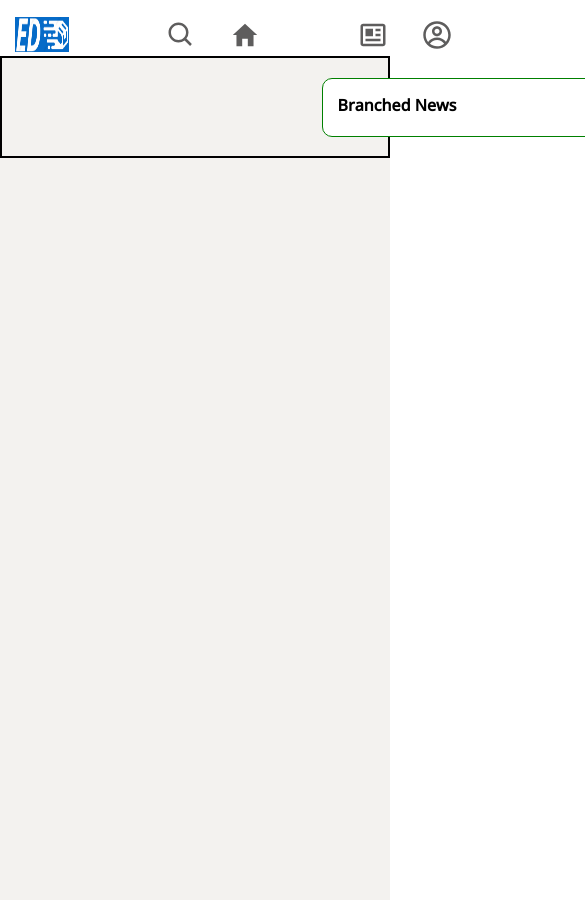
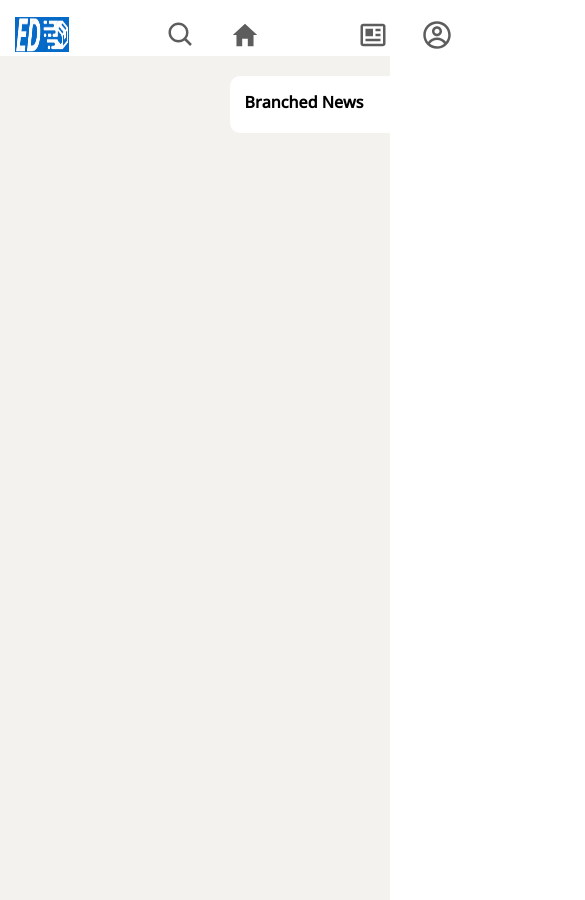
Before and after one commit to asbin2023/Branched, a React (Vite) app in the folder Mod2/: page / in a window 390 px wide. Shown: the top 900 px of the page, 585 px wide, since content can reach past the window. Built offline with nearby package versions, Linux system fonts and the light colour scheme; some icons are missing.

Commit message:
news styled

```diff
--- a/Mod2/src/styles/LeftDisplay.css
+++ b/Mod2/src/styles/LeftDisplay.css
@@ -8,19 +8,23 @@
   background-color: white;
   padding-bottom: 20px;
 }
+
 .left-container h1 {
   padding-top: 57px;
   font-size: 16px;
   margin-bottom: 5px;
 }
+
 .left-container h2 {
   font-size: 12px;
   color: rgba(0, 0, 0, 0.6);
 }
+
 .left-container .bg-img {
   border-top-left-radius: 10px;
   border-top-right-radius: 10px;
 }
+
 .left-container .headshot-img {
   margin-bottom: 43px;
   position: absolute;
@@ -41,6 +45,7 @@
   display: flex;
   flex-direction: column;
 }
+
 .middle-todo form input {
   margin-bottom: 10px;
   border: none;
@@ -49,6 +54,7 @@
   padding-left: 10px;
   outline: none;
 }
+
 .middle-todo form .the-two-buttons button {
   background-color: transparent;
   cursor: pointer;
@@ -58,6 +64,7 @@
   border-radius: 5px;
   box-shadow: 0.5px 0.3px 1px rgba(0, 0, 0, 0.162);
 }
+
 .middle-todo form .the-two-buttons button:hover {
   transition: 0.35s 0.01s;
   background-color: #0b66c2;
@@ -69,6 +76,7 @@
   display: flex;
   justify-content: space-around;
 }
+
 .map-todo {
   position: relative;
 
@@ -82,6 +90,7 @@
   margin-left: 45px;
   font-size: 13.5px;
 }
+
 .map-todo li .delete-todo {
   display: none;
 }
@@ -101,7 +110,7 @@
 
 .main-left-container {
   width: 225px;
-  margin-right: 3%;
+  margin-right: 2%;
   min-height: 0;
   max-height: 200px;
   background-color: white;
@@ -110,10 +119,23 @@
   position: fixed;
 }
 
+@media screen and (max-width: 1100px) {
+  .main-left-container {
+    width: 200px;
+  }
+
+  .left-container .bg-img {
+    width: 200px;
+  }
+
+}
+
 @media screen and (max-width: 750px) {
   .main-left-container {
     width: 200px;
   }
+
+
   .left-container .bg-img {
     width: 200px;
   }
@@ -125,12 +147,14 @@
     margin-bottom: 20px;
     min-height: 0;
     max-height: 10%;
-    margin-right: 3%;
+    margin-right: 2%;
     position: static;
   }
+
   .left-container .bg-img {
     width: 100%;
   }
+
   .map-todo {
     padding-bottom: 30px;
     width: 50%;
@@ -141,7 +165,6 @@
 @media screen and (max-width: 300px) {
   .main-left-container {
     width: 100%;
-
     margin-bottom: 20px;
   }
 }
--- a/Mod2/src/styles/MiddleDisplay.css
+++ b/Mod2/src/styles/MiddleDisplay.css
@@ -21,6 +21,7 @@
   border: 2px solid white;
   margin-right: 8px;
 }
+
 .middle-image-input input {
   padding-left: 16px;
   width: 100%;
@@ -29,19 +30,23 @@
   outline: none;
   border: 1px solid rgba(128, 128, 128, 0.747);
 }
+
 .middle-three {
   margin-top: 6px;
   display: flex;
   justify-content: space-evenly;
   align-items: center;
 }
+
 .middle-three label {
   display: flex;
   align-items: center;
 }
+
 .middle-three label .photo-icon {
   margin-right: 5px;
 }
+
 .middle-three button,
 .middle-three label {
   font-weight: bold;
@@ -67,6 +72,7 @@
   display: flex;
   align-items: center;
 }
+
 .middle-three .middle-reset-button .reset-icon {
   margin-right: 5px;
 }
@@ -96,6 +102,7 @@
   border: 2px solid white;
   margin-right: 5px;
 }
+
 .first-post-card {
   position: relative;
 }
@@ -104,6 +111,7 @@
   font-size: 14px;
   font-weight: bold;
 }
+
 .first-post-card div h2 {
   font-size: 12px;
   font-weight: 100;
@@ -123,15 +131,18 @@
 .post-card:hover .post-trash {
   display: block;
 }
+
 .second-post-card {
   font-size: 14px;
   font-weight: 100;
   color: rgba(0, 0, 0, 0.79);
   padding: 0px 16px 10px 16px;
 }
+
 .second-post-card p {
   padding-bottom: 10px;
 }
+
 .second-post-card img {
   width: 100%;
   max-height: 500px;
@@ -144,6 +155,7 @@
   font-size: 14px;
   padding: 0px 15px;
 }
+
 .third-post-card div {
   width: 100%;
   padding: 10px;
@@ -152,9 +164,11 @@
   color: rgb(95, 94, 94);
   cursor: pointer;
 }
+
 .third-post-card div p {
   padding: 0px 2px;
 }
+
 .third-post-card div:hover {
   color: rgb(0, 0, 0);
 
@@ -166,33 +180,62 @@
 .post-card {
   margin-left: 48%;
 }
-@media screen and (max-width: 850px) {
+
+@media screen and (max-width: 1200px) {
+
   .middle-form,
   .post-card {
-    width: 510px;
+    width: 500px;
+    margin-left: 52%;
   }
 }
+
+@media screen and (max-width: 1100px) {
+
+  .middle-form,
+  .post-card {
+    width: 450px;
+  }
+
+}
+
+@media screen and (max-width: 1000px) {
+
+  .middle-form,
+  .post-card {
+    width: 380px;
+
+  }
+}
+
 @media screen and (max-width: 810px) {
+
   .middle-form,
   .post-card {
     width: 470px;
     margin-left: 55%;
   }
 }
+
 @media screen and (max-width: 760px) {
+
   .middle-form,
   .post-card {
     width: 435px;
   }
 }
+
 @media screen and (max-width: 730px) {
+
   .middle-form,
   .post-card {
     width: 400px;
     margin-left: 58%;
   }
 }
+
 @media screen and (max-width: 680px) {
+
   .middle-form,
   .post-card {
     width: 380px;
@@ -200,6 +243,7 @@
 }
 
 @media screen and (max-width: 650px) {
+
   .middle-form,
   .post-card {
     width: 100%;
@@ -215,19 +259,24 @@
   .first-post-card div h1 {
     font-size: 12px;
   }
+
   .first-post-card div h2 {
     font-size: 10px;
   }
+
   .third-post-card {
     font-size: 10px;
   }
+
   .second-post-card {
     font-size: 12px;
   }
+
   .middle-three button,
   .middle-three label {
     font-size: 12px;
   }
+
   .first-post-card div .post-trash {
     font-size: 13px;
   }
--- a/Mod2/src/styles/News.css
+++ b/Mod2/src/styles/News.css
@@ -8,8 +8,8 @@
     margin-left: 300px;
     top: 74px;
     color: black;
-    width: 600px;
-    border: 1px solid green;
+    max-width: 220px;
+    min-width: 200px;
 
 }
 
@@ -32,3 +32,21 @@
 .news-container ul li {
     list-style: none;
 }
+
+@media screen and (max-width: 1200px) {
+    .news-container {
+        margin-left: 270px;
+    }
+}
+
+@media screen and (max-width: 1100px) {
+    .news-container {
+        margin-left: 250px;
+    }
+}
+
+@media screen and (max-width: 1000px) {
+    .news-container {
+        margin-left: 210px;
+    }
+}
--- a/Mod2/src/styles/main.css
+++ b/Mod2/src/styles/main.css
@@ -4,14 +4,12 @@
   scroll-behavior: smooth;
 }
 
-
-
 .left-and-middle {
-  max-width: 2000px;
+  max-width: 1700px;
   display: flex;
   padding: 14%;
   padding-top: 2%;
-  border: 2px solid black;
+
 }
 
 @media screen and (max-width: 1400px) {
@@ -21,9 +19,14 @@
   }
 }
 
-@media screen and (max-width: 1200px) {
+@media screen and (max-width: 1100px) {
+  .left-and-middle {
+    padding: 7%;
+    padding-top: 2%;
+  }
+}
 
-}
+
 
 @media screen and (max-width: 1000px) {
   .left-and-middle {
```
